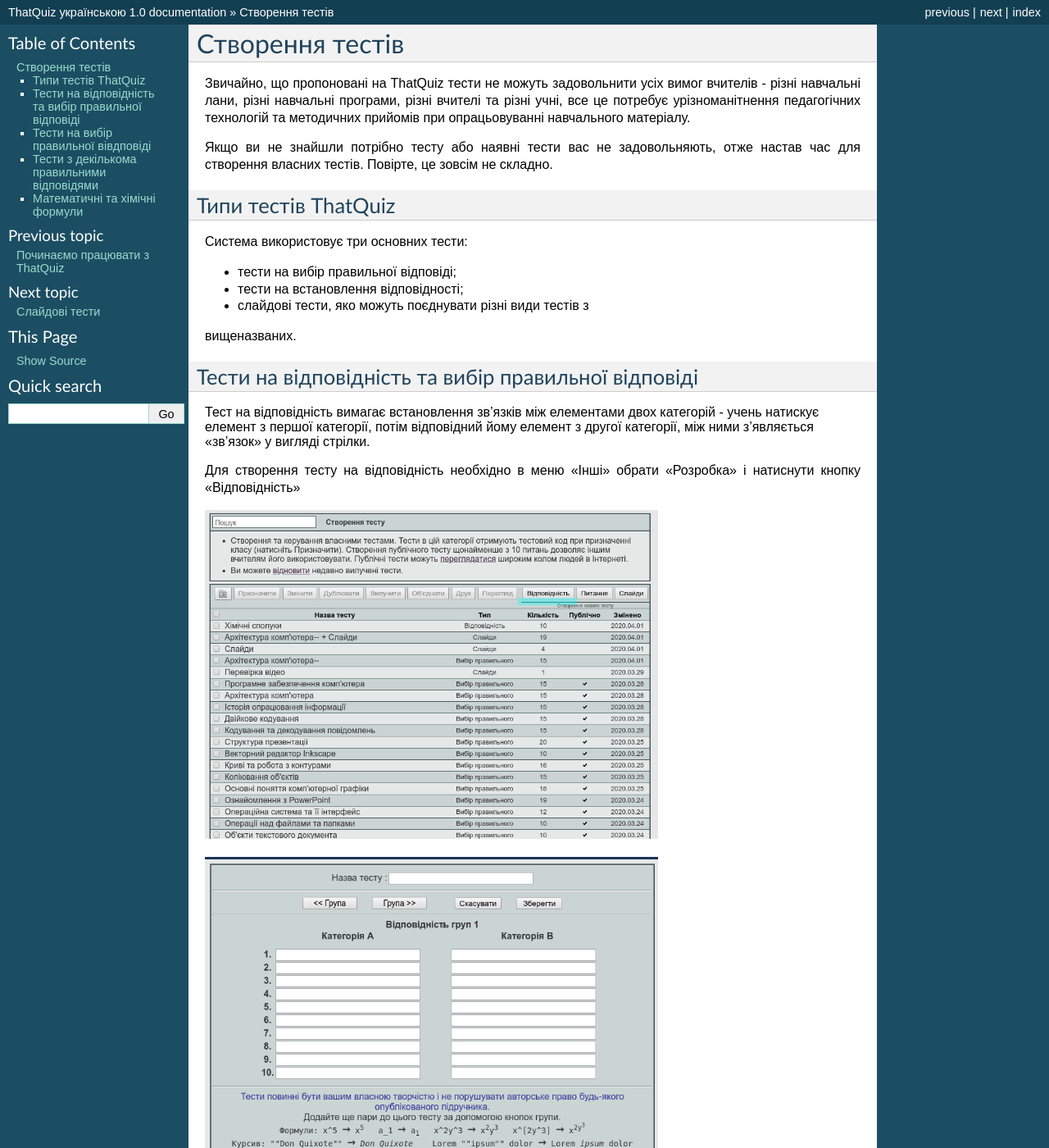
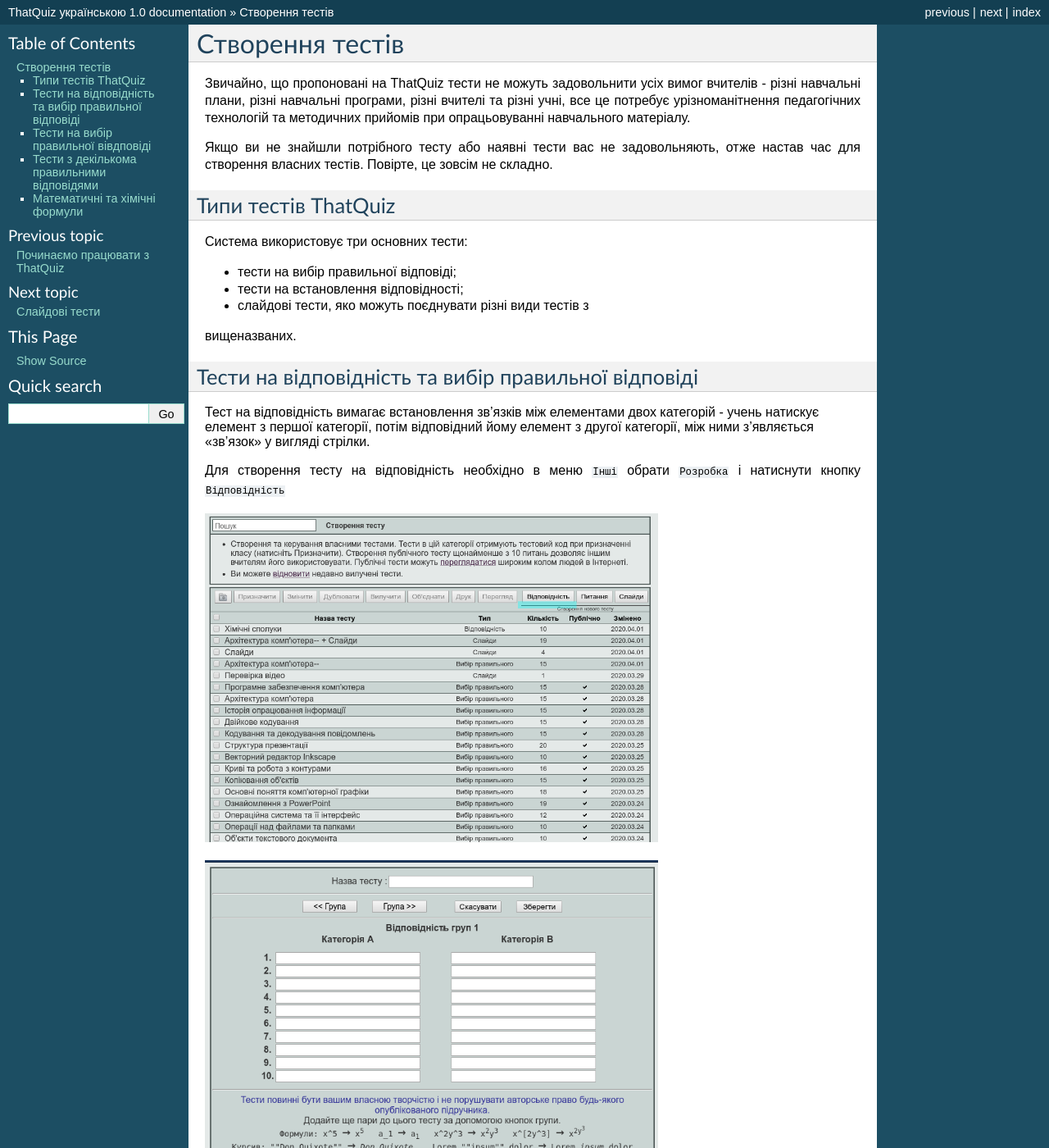
Before and after one commit to Gromko/ThatQuizUA, a Sphinx documentation site: the page built from docs/4-create.rst, in a window 1280 px wide and 1400 px high. Shown: the whole window at 82% size. Built offline with Sphinx 7.4.7, drawn with Linux system fonts in a browser that asks for light colours; some of the changed text lies outside the part shown.

Commit message:
Update 4-create.rst

```diff
--- a/docs/4-create.rst
+++ b/docs/4-create.rst
@@ -3,12 +3,12 @@
 ================
 
 Звичайно, що пропоновані на ThatQuiz тести не можуть задовольнити усіх
-вимог вчителів - різні навчальні лани, різні навчальні програми, різні
+вимог вчителів - різні навчальні плани, різні навчальні програми, різні
 вчителі та різні учні, все це потребує урізноманітнення педагогічних
 технологій та методичних прийомів при опрацьовуванні навчального
 матеріалу.
 
-Якщо ви не знайшли потрібно тесту або наявні тести вас не задовольняють,
+Якщо ви не знайшли потрібного тесту або наявні тести вас не задовольняють,
 отже настав час для створення власних тестів. Повірте, це зовсім не
 складно.
 
@@ -30,8 +30,8 @@
   відповідний йому елемент з другої категорії, між ними з’являється
   «зв’язок» у вигляді стрілки.
 
-Для створення тесту на відповідність необхідно в меню «Інші» обрати
-«Розробка» і натиснути кнопку «Відповідність»
+Для створення тесту на відповідність необхідно в меню ``Інші`` обрати
+``Розробка`` і натиснути кнопку ``Відповідність``
 
 |image0|
 
@@ -65,8 +65,8 @@
   можливість надати розгорнуту відповідь («есе»), яка перевіряється
   вчителем (не автоматично!)
 
-Щоб створити тест на вибір правильної відповіді обираємо в меню «Інші»
-пункт «Розробка» та натискуємо кнопку «Питання»
+Щоб створити тест на вибір правильної відповіді обираємо в меню ``Інші``
+пункт ``Розробка`` та натискуємо кнопку ``Питання``.
 
 |image5|
 
@@ -75,7 +75,7 @@
 Спочатку запишемо назву тесту, вона повинна бути зрозумілою та
 інформативною.
 
-У першому стопчику записуємо питання, у стовпчику «Правильна відповідь»
+У першому стопчику записуємо питання, у стовпчику ``Правильна відповідь``
 - правильну відповідь, у інших стовпчиках - неправильні варіанти (2-4).
 Правильна відповідь завжди повинна бути першою, при проходженні
 тестування система розмістить варіанти відповідей у випадковому порядку.
@@ -85,7 +85,7 @@
 Тести з декількома правильними відповідями
 ------------------------------------------
 Система дозволяє використовувати у варіантах відповіді декілька
-варіантів. Для цього натисніть «Розширити»
+варіантів. Для цього натисніть ``Розширити``.
 
 |image8|
 
@@ -99,7 +99,7 @@
 відповідей).
 
 В тестах ви можете використовувати графічні зображення та відеоролики.
-Для цього необхідно натиснути кнопку з літерої **«і»**
+Для цього необхідно натиснути кнопку з літерої ``і``.
 
 |image10|
 
@@ -107,18 +107,18 @@
 
 |image11|
 
-Щоб використати зображення у тесті - натисніть «Прийняти». Кнопка
-«Зміна» дозволяє змінити наявне зображення. Якщо в питанні тесту
+Щоб використати зображення у тесті - натисніть ``Прийняти``. Кнопка
+``Зміна`` дозволяє змінити наявне зображення. Якщо в питанні тесту
 використовується зображення, про це інформує «мініатюра» біля кнопки
-«Перегляд», яка знаходиться на місці літери **«і».**
+``Перегляд``, яка знаходиться на місці літери ``і``.
 
 |image12|
 
-Кнопка «Перегляд» дозволяє переглянути, якм чином буде виглядати
+Кнопка ``Перегляд`` дозволяє переглянути, якм чином буде виглядати
 створюване питання, без перегляду усього тесту.
 
 Після запису усіх питань та відповідей на них, натискуємо кнопку
-«Зберегти».
+``Зберегти``.
 
 |image13|
 
```
Also changed, not shown: other parts of docs/4-create.rst (+6 -6 lines).
